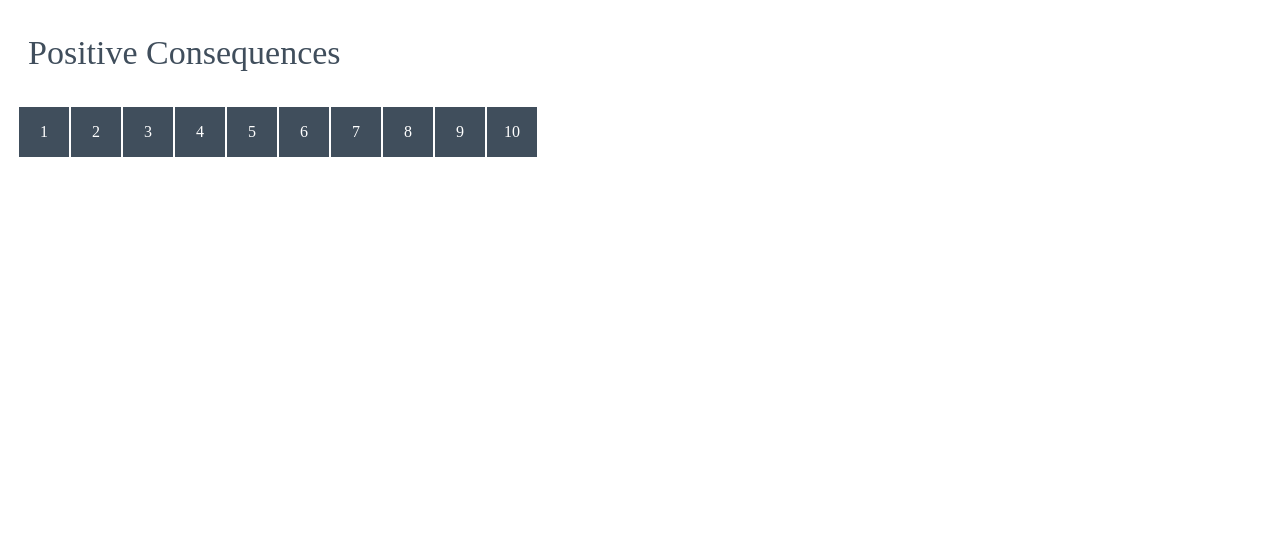
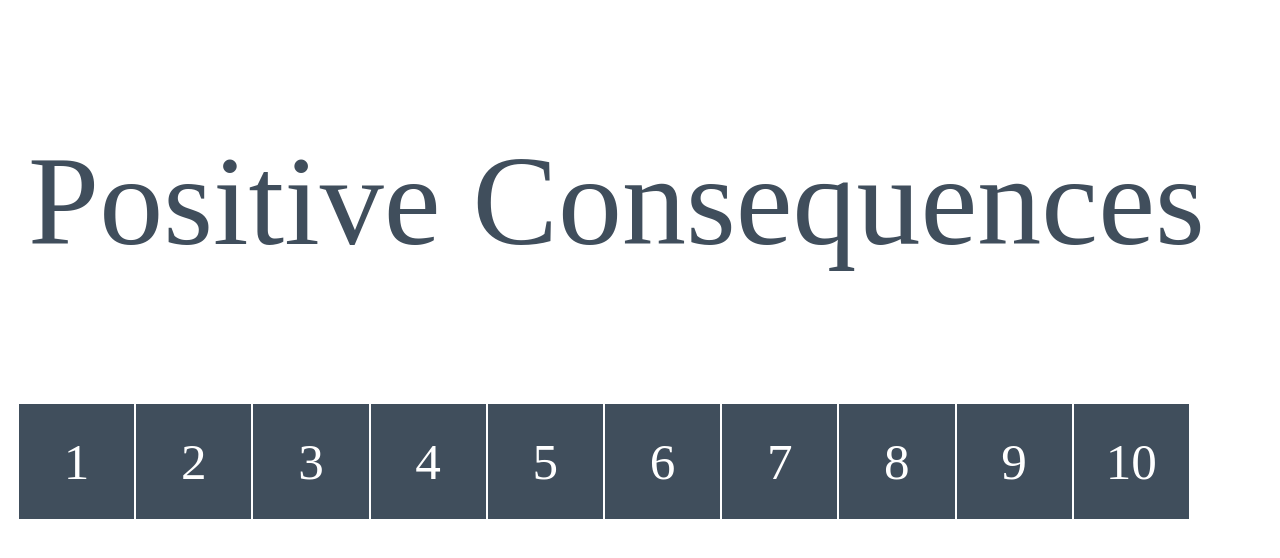
Before and after one commit to zjrobinson90/manhole, a plain HTML site: page index.html in a window 1280 px wide. Drawn offline with Linux system fonts and the light colour scheme.

Commit message:
changes to fit screen

```diff
--- a/index.html
+++ b/index.html
@@ -6,7 +6,7 @@
 	padding-left: 20px;
 	padding-right: 20px;
 	color: #404E5C;
-	font-size: 34px;
+	font-size: 10vw;
 }
 
 .fScore {
@@ -18,11 +18,12 @@
 
 .button {
 	background: #404E5C;
-	height: 50px;
-	width: 50px;
+	height: 9vw;
+	width: 9vw;
 	text-align: center;
-	line-height: 50px;
+	line-height: 9vw;
 	color: white;
+	font-size: 4vw;
 	float: left;
 	border-color: #E1E6E1;
 	border: solid;
```
